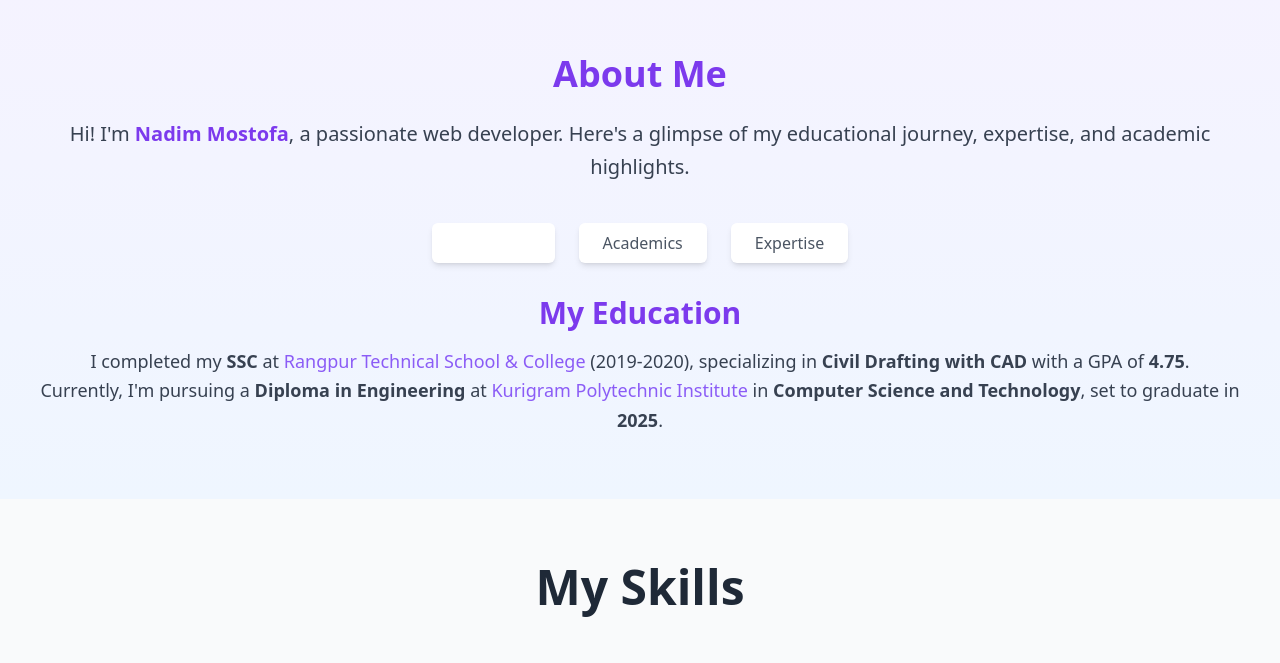
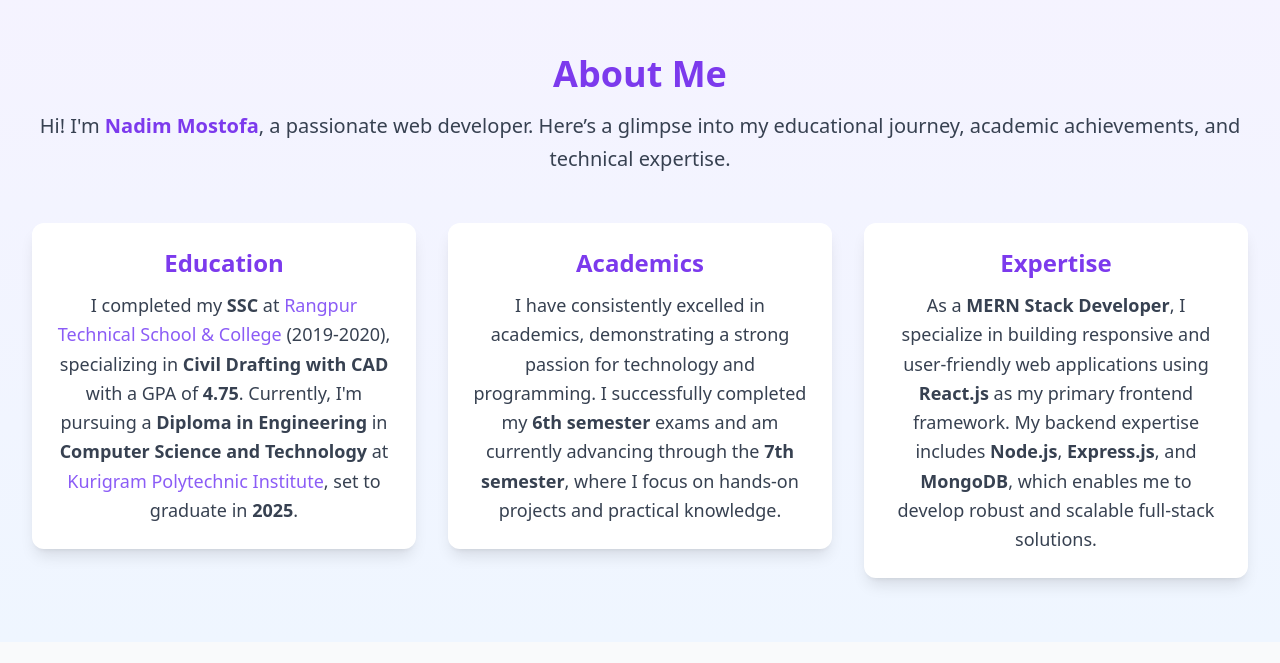
Before and after one commit to Nadimmo/Portfolio-Project, a React (Vite) app: page / in a window 1280 px wide. Shown: the part 674-1337 px from the top of the page. Built offline with nearby package versions, Linux system fonts and the light colour scheme.

Commit message:
update about section added fead when scroll a user a card show in bottom to up

```diff
--- a/src/About.jsx
+++ b/src/About.jsx
@@ -1,116 +1,79 @@
-import React from 'react'
-import { Fade } from 'react-awesome-reveal'
-import { Tab, TabList, TabPanel, Tabs } from 'react-tabs'
-import 'react-tabs/style/react-tabs.css';
+import React from 'react';
+import { Fade } from 'react-awesome-reveal';
 
 const About = () => {
   return (
-      <section id="about" className="py-16 px-8 mt-10 text-black bg-gradient-to-b from-violet-50 to-blue-50">
-         {/* about section */}
-     <Fade bottom cascade>
+    <section
+      id="about"
+      className="py-16 px-8 mt-10 text-gray-800 bg-gradient-to-b from-violet-50 to-blue-50"
+    >
+      <Fade cascade direction="up">
         <div className="max-w-7xl mx-auto text-center">
           {/* Section Title */}
-         <h2 className="text-4xl font-bold text-violet-600 mb-6">
+          <h2 className="text-4xl font-bold text-violet-600 mb-4">
             About Me
           </h2>
-         <p className="text-xl text-gray-700 mb-10 leading-relaxed">
-           Hi! I'm <span className="text-violet-600 font-bold">Nadim Mostofa</span>, a passionate web developer. Here's a glimpse of my educational journey, expertise, and academic highlights.
+          <p className="text-xl text-gray-700 mb-12 leading-relaxed">
+            Hi! I'm <span className="text-violet-600 font-bold">Nadim Mostofa</span>,
+            a passionate web developer. Here’s a glimpse into my educational journey, academic
+            achievements, and technical expertise.
           </p>
 
-         <Tabs>
-           {/* Tab List */}
-           <TabList className="flex justify-center space-x-4 md:space-x-6 mb-8">
-             <Tab
-               className="cursor-pointer py-2 px-6 rounded-md text-gray-600 font-medium bg-white shadow-md hover:text-white hover:bg-violet-600 transition-all"
-               selectedClassName="bg-violet-600 text-white"
-             >
+          {/* About Cards */}
+          <div className="grid gap-8 md:grid-cols-3">
+            {/* Education Card */}
+            <Fade direction="up" triggerOnce>
+              <div className="bg-white rounded-xl shadow-lg p-6 hover:shadow-2xl transition duration-300">
+                <h3 className="text-2xl font-bold text-violet-600 mb-3">
                   Education
-             </Tab>
-             <Tab
-               className="cursor-pointer py-2 px-6 rounded-md text-gray-600 font-medium bg-white shadow-md hover:text-white hover:bg-violet-600 transition-all"
-               selectedClassName="bg-violet-600 text-white"
-             >
-               Academics
-             </Tab>
-             <Tab
-               className="cursor-pointer py-2 px-6 rounded-md text-gray-600 font-medium bg-white shadow-md hover:text-white hover:bg-violet-600 transition-all"
-               selectedClassName="bg-violet-600 text-white"
-             >
-               Expertise
-             </Tab>
-           </TabList>
-
-           {/* Education Tab */}
-           <TabPanel>
-             <Fade bottom>
-               <div className="text-center">
-                 <h3 className="text-3xl font-bold text-violet-600 mb-4">
-                   My Education
                 </h3>
                 <p className="text-lg text-gray-700 leading-relaxed">
-                   I completed my <strong>SSC</strong> at{" "}
-                   <span className="text-violet-500">
-                     Rangpur Technical School & College
-                   </span>{" "}
-                   (2019-2020), specializing in{" "}
-                   <strong>Civil Drafting with CAD</strong> with a GPA of{" "}
-                   <strong>4.75</strong>. <br /> Currently, I'm pursuing a{" "}
-                   <strong>Diploma in Engineering</strong> at{" "}
-                   <span className="text-violet-500">
-                     Kurigram Polytechnic Institute
-                   </span>{" "}
-                   in <strong>Computer Science and Technology</strong>, set to
-                   graduate in <strong>2025</strong>.
+                  I completed my <strong>SSC</strong> at{' '}
+                  <span className="text-violet-500">Rangpur Technical School & College</span> (2019-2020),
+                  specializing in <strong>Civil Drafting with CAD</strong> with a GPA of{' '}
+                  <strong>4.75</strong>. Currently, I'm pursuing a <strong>Diploma in Engineering</strong> in{' '}
+                  <strong>Computer Science and Technology</strong> at{' '}
+                  <span className="text-violet-500">Kurigram Polytechnic Institute</span>, set to graduate in{' '}
+                  <strong>2025</strong>.
                 </p>
               </div>
             </Fade>
-           </TabPanel>
 
-           {/* Academics Tab */}
-           <TabPanel>
-             <Fade bottom>
-               <div className="text-center">
-                 <h3 className="text-3xl font-bold text-violet-600 mb-4">
-                   Academic Achievements
+            {/* Academics Card */}
+            <Fade direction="up" delay={100} triggerOnce>
+              <div className="bg-white rounded-xl shadow-lg p-6 hover:shadow-2xl transition duration-300">
+                <h3 className="text-2xl font-bold text-violet-600 mb-3">
+                  Academics
                 </h3>
                 <p className="text-lg text-gray-700 leading-relaxed">
-                   I've consistently excelled in academics, showcasing a strong
-                   passion for technology, programming, and web development. I
-                   have successfully completed my <strong>6th semester</strong>{" "}
-                   exams and am currently advancing through the{" "}
-                   <strong>7th semester</strong>, focusing on hands-on projects
-                   and practical knowledge.
+                  I have consistently excelled in academics, demonstrating a strong passion for technology
+                  and programming. I successfully completed my <strong>6th semester</strong> exams and am
+                  currently advancing through the <strong>7th semester</strong>, where I focus on hands-on
+                  projects and practical knowledge.
                 </p>
               </div>
             </Fade>
-           </TabPanel>
 
-           {/* Expertise Tab */}
-           <TabPanel>
-             <Fade bottom>
-               <div className="text-center">
-                 <h3 className="text-3xl font-bold text-violet-600 mb-4">
-                   My Expertise
+            {/* Expertise Card */}
+            <Fade direction="up" delay={200} triggerOnce>
+              <div className="bg-white rounded-xl shadow-lg p-6 hover:shadow-2xl transition duration-300">
+                <h3 className="text-2xl font-bold text-violet-600 mb-3">
+                  Expertise
                 </h3>
                 <p className="text-lg text-gray-700 leading-relaxed">
-                   As a <strong>MERN Stack Developer</strong>, I specialize in{" "}
-                   <strong>React.js</strong>, creating responsive and user-friendly
-                   web applications. My expertise extends to{" "}
-                   <strong>Node.js</strong>, <strong>Express.js</strong>, and{" "}
-                   <strong>MongoDB</strong>, enabling me to develop robust
-                   full-stack solutions. I am deeply passionate about building
-                   engaging and scalable applications, with{" "}
-                   <strong>React.js</strong> being my preferred frontend
-                   framework.
+                  As a <strong>MERN Stack Developer</strong>, I specialize in building responsive and
+                  user-friendly web applications using <strong>React.js</strong> as my primary frontend
+                  framework. My backend expertise includes <strong>Node.js</strong>,{' '}
+                  <strong>Express.js</strong>, and <strong>MongoDB</strong>, which enables me to develop
+                  robust and scalable full-stack solutions.
                 </p>
               </div>
             </Fade>
-           </TabPanel>
-         </Tabs>
+          </div>
         </div>
       </Fade>
     </section>
-  )
-}
+  );
+};
 
-export default About
+export default About;
--- a/src/App.jsx
+++ b/src/App.jsx
@@ -217,7 +217,7 @@ function App() {
         </motion.section>
         <br /><br />
         {/* about section */}
-       <About></About>
+        <About></About>
         {/* skills section */}
         <Skills></Skills>
         {/* project section */}
@@ -360,8 +360,6 @@ function App() {
             </div>
           </ScrollAnimation>
         </section>
-
-
         {/* footer section */}
         <footer className="footer footer-center bg-[#E8F5E9] text-base-content rounded p-10">
           <nav className="grid grid-flow-col gap-4">
```
Lines whose indentation alone changed are shown as unchanged.
